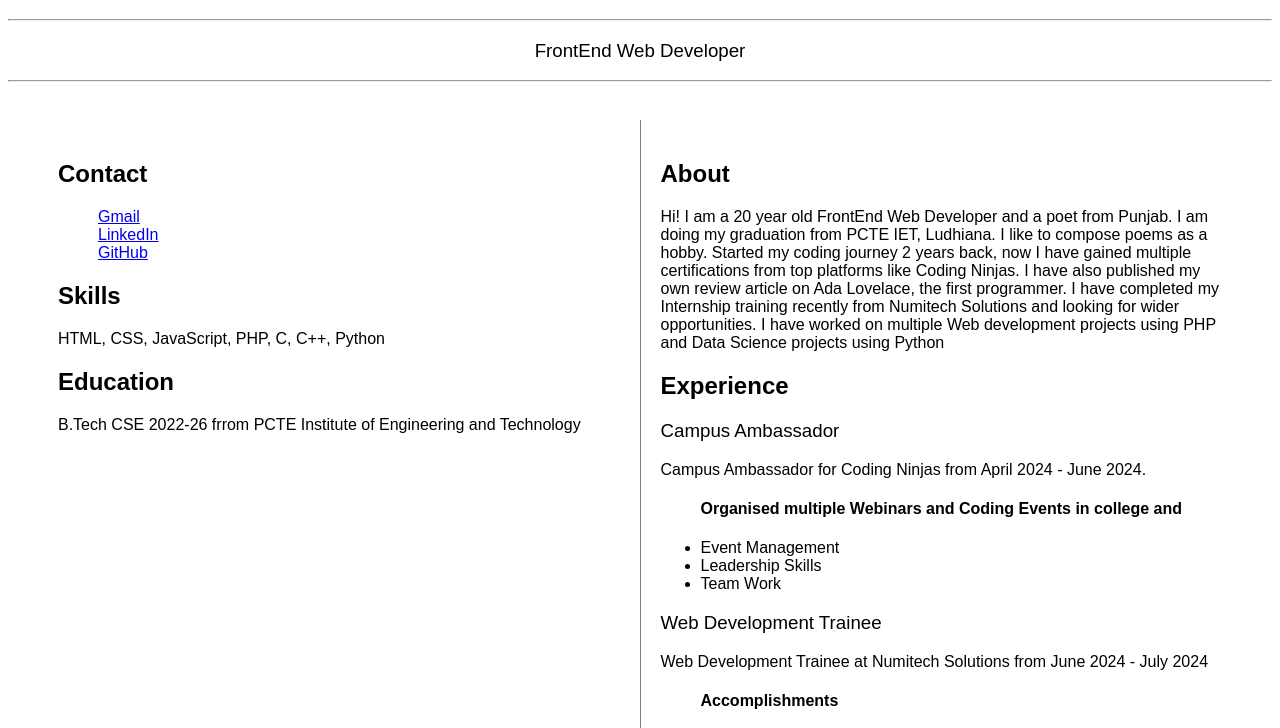
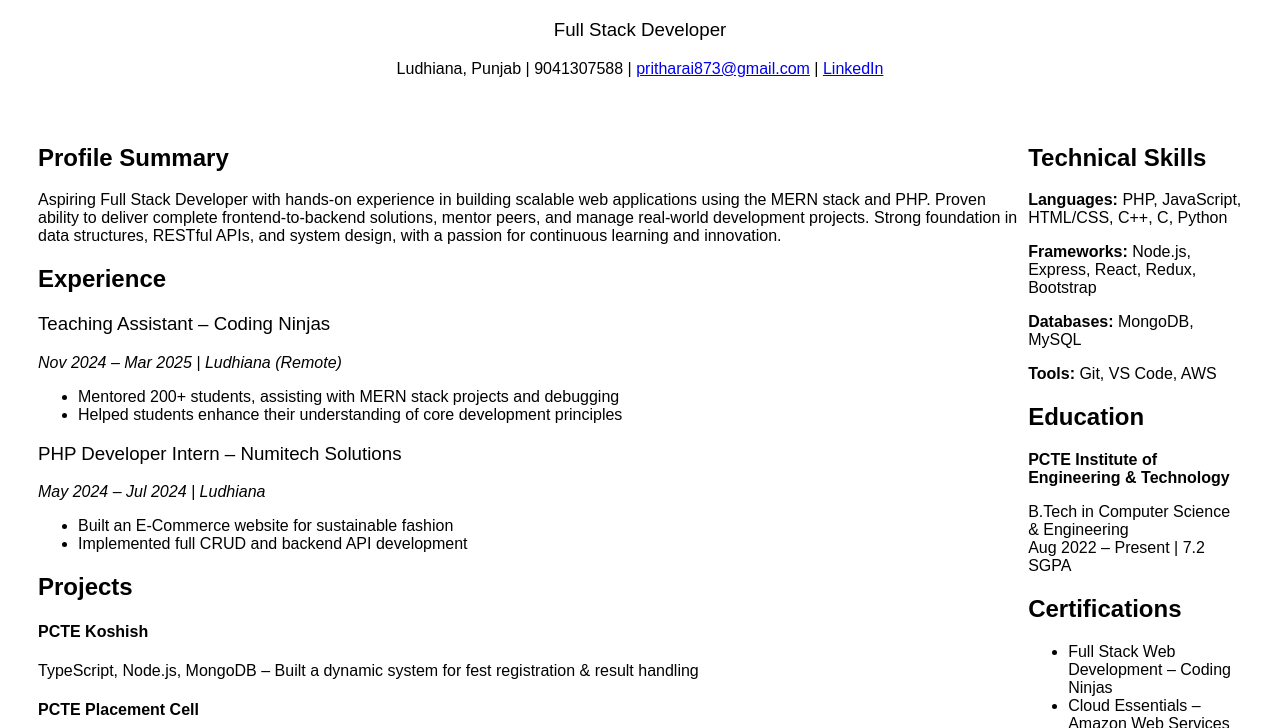
Before and after one commit to pritharai/pritharai.github.io, a plain HTML site: page index.html in a window 1280 px wide. Shown: the part 69-797 px from the top of the page. Drawn offline with Linux system fonts and the light colour scheme.

Commit message:
Update index.html

```diff
--- a/index.html
+++ b/index.html
@@ -1,84 +1,70 @@
 <!DOCTYPE html>
 <html lang="en">
-
 <head>
     <meta charset="UTF-8">
     <meta name="viewport" content="width=device-width, initial-scale=1.0">
-    <title>Resume</title>
+    <title>Pritha Rai - Resume</title>
     <link rel="stylesheet" href="style.css">
-
 </head>
-
 <body>
     <header>
-        <h1>
-            Pritha Rai
-        </h1>
-        <hr>
-        <h3>
-            FrontEnd Web Developer
-        </h3>
-        <hr>
+        <h1>Pritha Rai</h1>
+        <h3>Full Stack Developer</h3>
+        <p>Ludhiana, Punjab | 9041307588 | <a href="mailto:pritharai873@gmail.com">pritharai873@gmail.com</a> | <a href="https://www.linkedin.com/in/pritha-rai-763933229/">LinkedIn</a></p>
     </header>
-        <div class="container">
-            <div class="internal vl">
-                <h2>Contact</h2>
-                <ul class="no-list">
-                    <li><a href="mailto:prithrai873@gmail.com">Gmail</a></li>
-                    <li><a href="https://www.linkedin.com/in/pritha-rai-763933229/">LinkedIn</a></li>
-                    <li><a href="https://github.com/pritharai">GitHub</a></li>
-                </ul>
 
-                <h2>
-                    Skills
-                </h2>
-                <p>HTML, CSS, JavaScript, PHP, C, C++, Python</p>
-                <h2>Education</h2>
-                <p>B.Tech CSE 2022-26 frrom PCTE Institute of Engineering and Technology</p>
-            </div>
+    <main class="container">
+        <section class="left">
+            <h2>Profile Summary</h2>
+            <p>Aspiring Full Stack Developer with hands-on experience in building scalable web applications using the MERN stack and PHP. Proven ability to deliver complete frontend-to-backend solutions, mentor peers, and manage real-world development projects. Strong foundation in data structures, RESTful APIs, and system design, with a passion for continuous learning and innovation.</p>
 
-            <div class="internal">
-                <h2>About</h2>
-                <p>Hi! I am a 20 year old FrontEnd Web Developer and a poet from Punjab. I am doing my graduation from
-                    PCTE IET, Ludhiana. I like to compose poems as a hobby. Started my coding journey 2 years back, now
-                    I have gained multiple certifications from top platforms like Coding Ninjas. I have also published
-                    my own review article on Ada Lovelace, the first programmer. I have completed my Internship training
-                    recently from Numitech Solutions and looking for wider opportunities. I have worked on multiple Web development projects using PHP and Data Science projects using Python </p>
+            <h2>Experience</h2>
+            <h3>Teaching Assistant – Coding Ninjas</h3>
+            <p><em>Nov 2024 – Mar 2025 | Ludhiana (Remote)</em></p>
+            <ul>
+                <li>Mentored 200+ students, assisting with MERN stack projects and debugging</li>
+                <li>Helped students enhance their understanding of core development principles</li>
+            </ul>
 
-                    <h2>Experience</h2>
+            <h3>PHP Developer Intern – Numitech Solutions</h3>
+            <p><em>May 2024 – Jul 2024 | Ludhiana</em></p>
+            <ul>
+                <li>Built an E-Commerce website for sustainable fashion</li>
+                <li>Implemented full CRUD and backend API development</li>
+            </ul>
 
-                    <h3>Campus Ambassador</h3>
-                    <p>Campus Ambassador for Coding Ninjas from April 2024 - June 2024.</p>
+            <h2>Projects</h2>
+            <h4>PCTE Koshish</h4>
+            <p>TypeScript, Node.js, MongoDB – Built a dynamic system for fest registration & result handling</p>
 
-                    <ul>
-                        <h4>
-                            Organised multiple Webinars and Coding Events in college and
-                        </h4>
+            <h4>PCTE Placement Cell</h4>
+            <p>ReactJS, Node.js, MongoDB – Created a platform to support student interview readiness</p>
+        </section>
 
-                        <li>Event Management</li>
-                        <li>Leadership Skills</li>
-                        <li>Team Work</li>
-                    </ul>
+        <section class="right">
+            <h2>Technical Skills</h2>
+            <p><strong>Languages:</strong> PHP, JavaScript, HTML/CSS, C++, C, Python</p>
+            <p><strong>Frameworks:</strong> Node.js, Express, React, Redux, Bootstrap</p>
+            <p><strong>Databases:</strong> MongoDB, MySQL</p>
+            <p><strong>Tools:</strong> Git, VS Code, AWS</p>
 
-                    <h3>Web Development Trainee</h3>
-                    <p>Web Development Trainee at Numitech Solutions from June 2024 - July 2024</p>
-                    <ul>
-                        <h4>
-                            Accomplishments
-                        </h4>
+            <h2>Education</h2>
+            <p><strong>PCTE Institute of Engineering & Technology</strong></p>
+            <p>B.Tech in Computer Science & Engineering<br>Aug 2022 – Present | 7.2 SGPA</p>
 
-                        <li>PHP Web Development</li>
-                        <li>E-Commerce Websites</li>
-                        <li>Project Management</li>
-                    </ul>
+            <h2>Certifications</h2>
+            <ul>
+                <li>Full Stack Web Development – Coding Ninjas</li>
+                <li>Cloud Essentials – Amazon Web Services Skill Builder</li>
+            </ul>
 
-
-            </div>
-        </div>
-
-
-
-
+            <h2>Achievements</h2>
+            <ul>
+                <li>Best Intern Award 2024 at Numitech Solutions</li>
+                <li>1st Place – Intra-College Hackathon (Real-time Story Collaboration)</li>
+                <li>Published Review Paper: “Ada Lovelace: The Prophet of the Computer Age”</li>
+            </ul>
+        </section>
+    </main>
 </body>
-
 </html>
```
